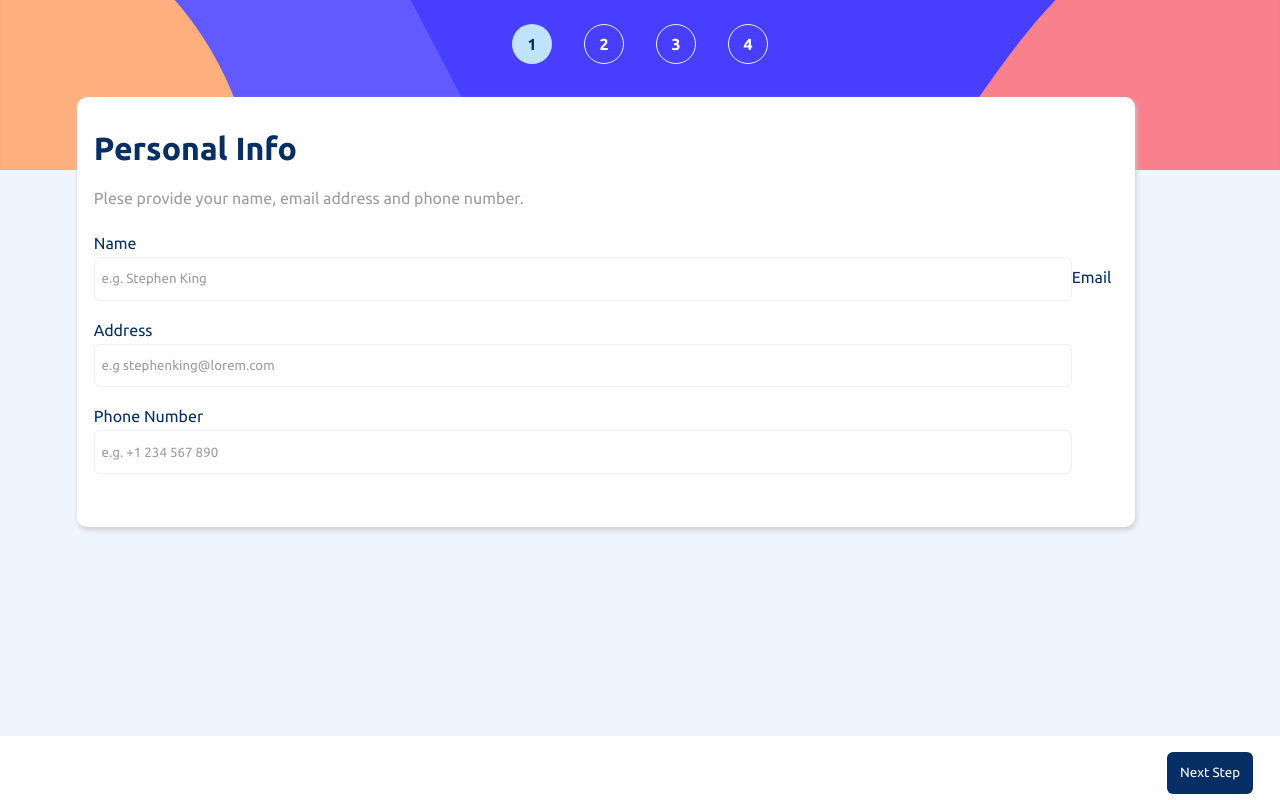
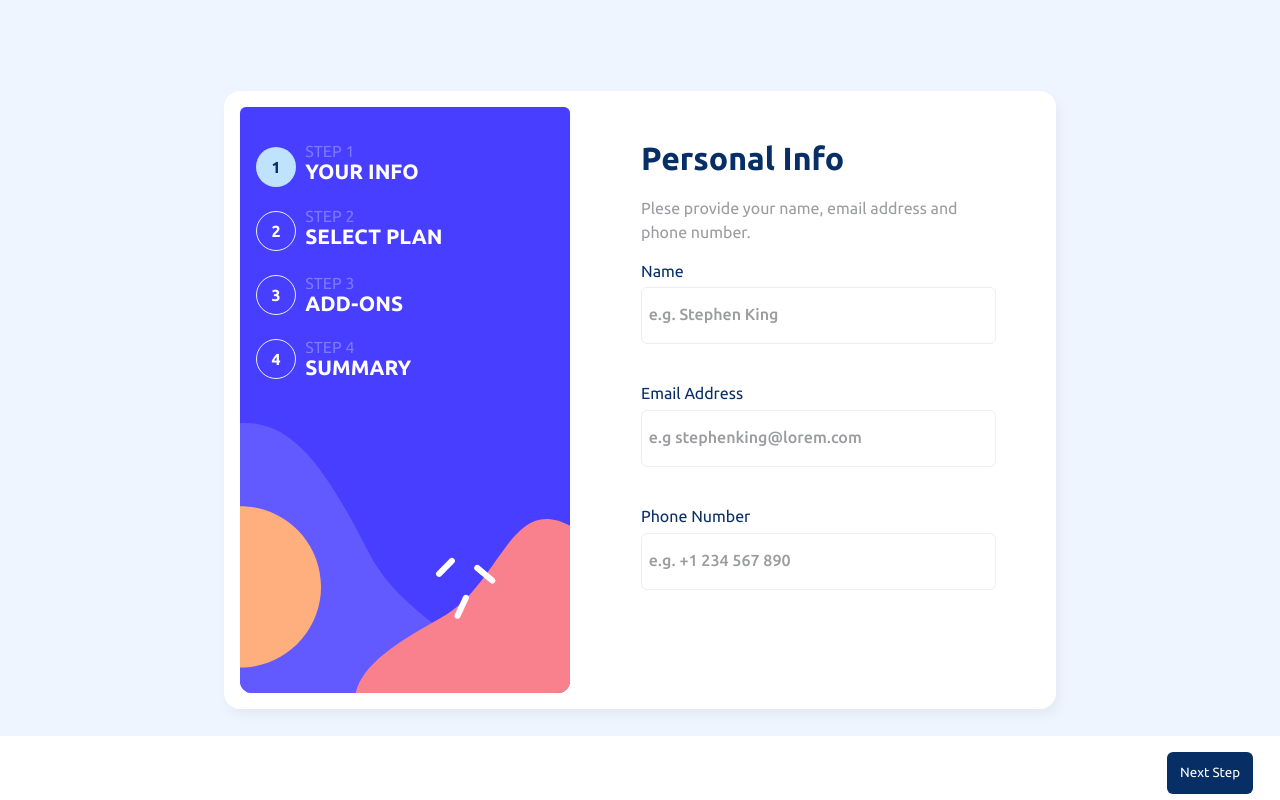
Before and after one commit to OscarAnillo/multi_step_form_fe, a React (Create React App) app: page / in a window 1280 px wide. Built offline with nearby package versions, Linux system fonts and the light colour scheme.

Commit message:
add desktop view

```diff
--- a/src/App.css
+++ b/src/App.css
@@ -109,7 +109,9 @@ img {
   padding: 2em 1em;
   text-align: left;
 }
-
+.desktop-name, .desktop-plan, .desktop-addon, .desktop-summary {
+  display: none;
+}
 
 /* StepOne */
 .step-title {
@@ -343,3 +345,436 @@ img {
 .thanks-div img {
   margin: 1.8em 0;
 }
+
+@media(min-width: 1000px){
+.container {
+  background-color: #fff;
+  border-radius: 16px;
+  box-shadow: 3px 6px 10px rgb(227, 234, 244);
+  width: 90%;
+  max-width: 800px;
+  margin: 0 auto;
+  display: flex;
+  align-items: center;
+  justify-content: space-between;
+  position: absolute;
+  top: 50%;
+  left: 50%;
+  transform: translate(-50%, -50%);
+  padding: 1em;
+}
+
+/* FormStepOne */
+.form-step-one {
+  width: 48%;
+}
+.bg-form-one {
+  background-image: url("/public/assets/images/bg-sidebar-desktop.svg");
+  background-position: bottom;
+  background-repeat: no-repeat;
+  background-size: cover;
+  height: 570px;
+  width: 330px;
+  border-radius: 6px;
+  padding-top: 1em;
+}
+.btn {
+  background-color: transparent;
+  border: 1px solid #eee;
+  border-radius: 100px;
+  color: #fff;
+  font-family: "Ubuntu-Bold";
+  font-size: 1rem;
+  height: 40px;
+  margin: 1.5em 1em;
+  width: 40px;
+  display: block;
+}
+.one {
+  background-color: rgb(191, 227, 253);
+  border: none;
+  border-radius: 100px;
+  color: rgb(7, 46, 101);
+  font-family: "Ubuntu-Bold";
+  font-size: 1rem;
+  height: 40px;
+  margin: 1.5em 1em;
+  width: 40px;
+  display: block;
+}
+.two {
+  background-color: rgb(191, 227, 253);
+  border: none;
+  border-radius: 100px;
+  color: rgb(7, 46, 101);
+  font-family: "Ubuntu-Bold";
+  font-size: 1rem;
+  height: 40px;
+  margin: 1.5em 1em;
+  width: 40px;
+  display: block;
+}
+.three {
+  background-color: rgb(191, 227, 253);
+  border: none;
+  border-radius: 100px;
+  color: rgb(7, 46, 101);
+  font-family: "Ubuntu-Bold";
+  font-size: 1rem;
+  height: 40px;
+  margin: 1.5em 1em;
+  width: 40px;
+  display: block;
+}
+.four {
+  background-color: rgb(191, 227, 253);
+  border: none;
+  border-radius: 100px;
+  color: rgb(7, 46, 101);
+  font-family: "Ubuntu-Bold";
+  font-size: 1rem;
+  height: 40px;
+  margin: 1.5em 1em;
+  width: 40px;
+  display: block;
+}
+.form-step-div {
+  border-radius: 0px;
+  background-color: #fff;
+  box-shadow: none;
+  width: 100%;
+  margin: 0 auto;
+  position: absolute;
+  top: 0%;
+  left: 100%;
+  text-align: left;
+  height: 520px;
+}
+.desktop-name {
+  display: block;
+  text-align: left;
+  width: 40%;
+  position: absolute;
+  top: 6%;
+  left: 17%
+}
+.desktop-name p {
+  color: rgb(123, 121, 255);
+  font-family: "Ubuntu-Regular";
+  text-transform: uppercase;
+}
+.desktop-name h2 {
+  color: #fff;
+  font-family: "Ubuntu-Bold";
+  font-size: 1.3rem;
+  text-transform: uppercase;
+}
+.desktop-plan {
+  display: block;
+  text-align: left;
+  width: 45%;
+  position: absolute;
+  top: 17%;
+  left: 17%
+}
+.desktop-plan p {
+  color: rgb(123, 121, 255);
+  font-family: "Ubuntu-Regular";
+  text-transform: uppercase;
+}
+.desktop-plan h2 {
+  color: #fff;
+  font-family: "Ubuntu-Bold";
+  font-size: 1.3rem;
+  text-transform: uppercase;
+}
+.desktop-addon {
+  display: block;
+  text-align: left;
+  width: 45%;
+  position: absolute;
+  top: 28.5%;
+  left: 17%
+}
+.desktop-addon p {
+  color: rgb(123, 121, 255);
+  font-family: "Ubuntu-Regular";
+  text-transform: uppercase;
+}
+.desktop-addon h2 {
+  color: #fff;
+  font-family: "Ubuntu-Bold";
+  font-size: 1.3rem;
+  text-transform: uppercase;
+}
+.desktop-summary {
+  display: block;
+  text-align: left;
+  width: 45%;
+  position: absolute;
+  top: 39.5%;
+  left: 17%
+}
+.desktop-summary p {
+  color: rgb(123, 121, 255);
+  font-family: "Ubuntu-Regular";
+  text-transform: uppercase;
+}
+.desktop-summary h2 {
+  color: #fff;
+  font-family: "Ubuntu-Bold";
+  font-size: 1.3rem;
+  text-transform: uppercase;
+}
+
+/* StepOne */
+.step-title {
+  width: 250px;
+}
+.step-text {
+  color: rgb(155, 156, 160);
+  font-family: "Ubuntu-Regular", sans-serif;
+  font-size: 1rem;
+  line-height: 24px;
+  padding-bottom: 1.1em;
+  width: 350px;
+}
+.form-step-one label {
+  color: rgb(7, 46, 101);
+  font-family: "Ubuntu-Regular";
+}
+.form-step-one input {
+  border: 1px solid #eee;
+  border-radius: 6px;
+  margin: .5em 0 3em 0;
+  padding: 1.5em .5em;
+  width: 340px;
+}
+.form-step-one input::placeholder {
+  color: rgb(155, 156, 160);
+  font-family: "Ubuntu-Medium";
+  font-size: 1rem;
+  color: rgb(155, 156, 160);
+}
+.error {
+  color: red;
+  font-family: "Ubuntu-Regular";
+  font-size: .8rem;
+  position: relative;
+  top:15%;
+  left: 115%;
+}
+
+/* StepTwo */
+.step-two-map-button {
+  background-color: #fff;
+  border: 1px solid #eee;
+  border-radius: 6px;
+  display: flex;
+  margin: 1em 0;
+  padding: 1em 0;
+  text-align: left;
+  width: 100%;
+}
+.step-two-map-button > div:nth-child(1) {
+  width: 17%;
+  padding-left: 1em;
+}
+.step-two-map-button:hover {
+  border: 1px solid rgb(7, 46, 101);
+  cursor: pointer;
+}
+.step-two-map-title {
+  color: rgb(7, 46, 101);
+  font-family: "Ubuntu-Medium";
+  padding-bottom: .2em;
+}
+.step-two-map-text {
+  color: rgb(155, 156, 160);
+  font-family: "Ubuntu-Regular";
+  font-size: 1rem;
+  padding-bottom: .4em;
+}
+.step-two-map-text-free {
+  color: rgb(7, 46, 101);
+  font-family: "Ubuntu-Regular";
+  padding: .3em 0;
+}
+.selected {
+  background-color: rgb(248, 249, 254);
+  border : 1px solid rgb(7, 46, 101);
+  border-radius: 6px;
+  display: flex;
+  margin: 1em 0;
+  padding: 1em 0;
+  text-align: left;
+  width: 100%;
+}
+.selected > div:nth-child(1) {
+  width: 17%;
+  padding-left: 1em;
+}
+
+.unselected {
+  background-color: #fff;
+  border: 1px solid #eee;
+  border-radius: 6px;
+  display: flex;
+  margin: 1em 0;
+  padding: 1em 0;
+  text-align: left;
+  width: 100%;
+}
+.unselected > div:nth-child(1) {
+  width: 17%;
+  padding-left: 1em;
+}
+.switch-div {
+  background-color: rgb(248, 249, 254);
+  border-radius: 6px;
+  padding: 1em 0;
+}
+.MuiTypography-body1 {
+  color: rgb(7, 46, 101);
+}
+
+/* StepThree */
+.step-three-map-div {
+  border-radius: 6px;
+  display: flex;
+  align-items: center;
+  justify-content: space-between;
+  border: 1px solid #eee;
+  margin: 2em 0;
+  padding: 1.5em 0;
+  width: 90%;
+}
+.step-three-map-div > div:nth-child(1) {
+  width: 6%;
+  padding-left: .7em;
+}
+.step-three-map-div > div:nth-child(2) {
+  width: 65%;
+}
+.step-three-map-div:hover {
+  border: 1px solid rgb(7, 46, 101);
+  cursor: pointer;
+
+}
+.step-three-map-title {
+  color: rgb(7, 46, 101);
+  font-family: "Ubuntu-Regular";
+}
+.step-three-map-text {
+  color: rgb(155, 156, 160);
+  font-family: "Ubuntu-Regular";
+}
+.step-three-map-price {
+  color: rgb(171, 163, 238);
+  font-family: "Ubuntu-Regular";
+  padding-right: .5em;
+}
+
+/* Step four */
+.resume {
+  background-color: rgb(248, 249, 254);
+  border-radius: 6px;
+  padding: 1em;
+}
+.resume h3 {
+  color: rgb(7, 46, 101);
+  font-family: "Ubuntu-Regular";
+}
+.plan-price-final {
+  color: rgb(7, 46, 101);
+  font-family: "Ubuntu-bold", sans-serif;
+  font-size: 1rem;
+}
+.return {
+  border: none;
+  background-color: transparent;
+  padding-bottom: .5em;
+  text-decoration: underline;
+}
+.step-four-row {
+  display: flex;
+  align-items: center;
+  justify-content: space-between;
+}
+.add-on-item {
+  color: rgb(155, 156, 160);
+  font-family: "Ubuntu-regular", sans-serif;
+  font-size: 1rem;
+  padding: .5em 0;
+}
+.total-text {
+  color: rgb(155, 156, 160);
+  font-family: "Ubuntu-medium", sans-serif;
+  font-size: 1rem;
+  padding: 1em 0 1em 1em;
+}
+.total-text-amount {
+  color: rgb(82,68,226);
+  font-family: "Ubuntu-medium", sans-serif;
+  font-size: 1rem;
+  padding: 1em 1em 1em 0;
+}
+.add-on-value {
+  color: rgb(56, 64, 85);
+  font-family: "Ubuntu-medium", sans-serif;
+  font-size: 1rem;
+}
+/* ButtonComponent */
+.form-buttons {
+  background-color: #fff;
+  position: absolute;
+  top: 92%;
+  padding: 1em 0;
+  width: 100%;
+  display: flex;
+  align-items: center;
+  justify-content: space-between;
+}
+.back {
+  background-color: transparent;
+  border: none;
+  color: rgb(155, 156, 160);
+  font-family: "Ubuntu-Regular";
+
+  margin-left: 2em;
+}
+.next {
+  background-color: rgb(7, 46, 101);
+  border: none;
+  border-radius: 6px;
+  color: #fff;
+  font-family: "Ubuntu-Regular";
+  margin-right: 2em;
+  padding: 1em;
+}
+.confirm {
+  background-color: rgb(72, 62, 255);
+  border: none;
+  border-radius: 6px;
+  color: #fff;
+  font-family: "Ubuntu-Regular";
+  margin-right: 2em;
+  padding: 1.1em 1.6em;
+}
+
+/* ThanksComponent */
+.thanks-div {
+  text-align: center;
+
+}
+.thanks {
+  text-align: right;
+  width: 280px;
+}
+.thanks-p {
+  width: 100%;
+}
+.thanks-div img {
+  margin: 2em 0;
+}
+}
--- a/src/components/form-steps.js
+++ b/src/components/form-steps.js
@@ -26,9 +26,25 @@ export const FormSteps = ({
     <div className="form-step-one">
       <div className="bg-form-one">
         <button className={`${formStep === 0 ? "one" : "btn"}`}>1</button>
+        <div className="desktop-name">
+          <p>Step 1</p>
+          <h2>Your Info</h2>
+        </div>
         <button className={`${formStep === 1 ? "two" : "btn"}`}>2</button>
+        <div className="desktop-plan">
+          <p>Step 2</p>
+          <h2>Select Plan</h2>
+        </div>
         <button className={`${formStep === 2 ? "three" : "btn"}`}>3</button>
+        <div className="desktop-addon">
+          <p>Step 3</p>
+          <h2>Add-ons</h2>
+        </div>
         <button className={`${formStep === 3 ? "four" : "btn"}`}>4</button>
+        <div className="desktop-summary">
+          <p>Step 4</p>
+          <h2>Summary</h2>
+        </div>
       </div>
       <div className="form-step-div">
         {formStep === 0 && (
--- a/src/components/thanks-component.js
+++ b/src/components/thanks-component.js
@@ -2,8 +2,8 @@ export const ThanksComponent = () => {
   return (
     <div className="thanks-div">
       <img src="assets/images/icon-thank-you.svg" alt="" />
-      <h1 className="step-title">Thank you!</h1>
-      <p className="step-text">
+      <h1 className="step-title thanks">Thank you!</h1>
+      <p className="step-text thanks-p">
         Thanks for confirming your subscription! We hope you have fun using our
         platform. If you ever need support, please feel free to email us at
         support@loremgaming.com
```
